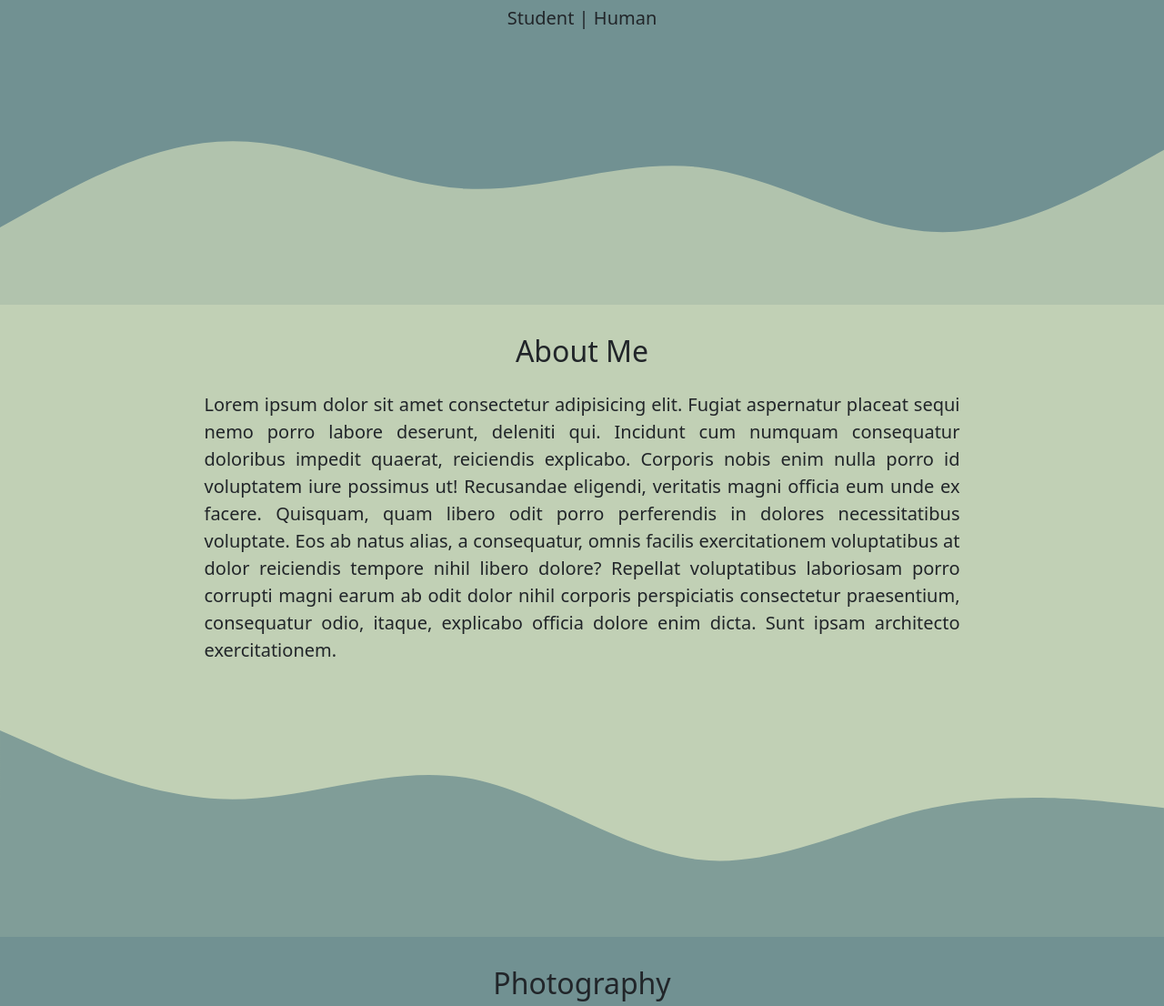
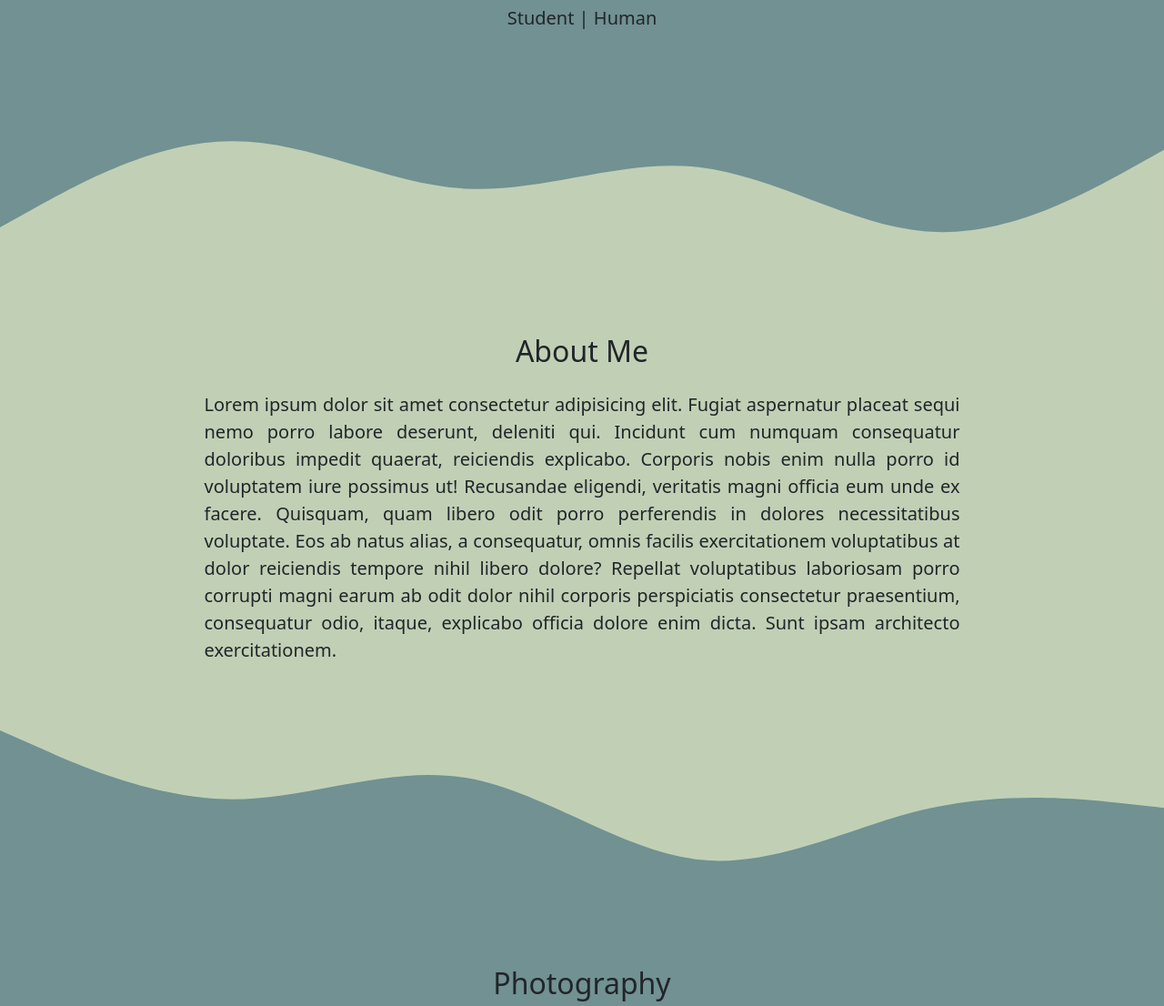
Before and after one commit to Elephantwanttofly/Elephantwanttofly.github.io, a plain HTML site: page index.html in a window 1280 px wide. Shown: the part 366-1472 px from the top of the page at 91% size. Drawn offline with nearby package versions, Linux system fonts and the light colour scheme; grey boxes are pictures that could not be loaded.

Commit message:
Update index.html

```diff
--- a/index.html
+++ b/index.html
@@ -47,7 +47,7 @@
       <svg xmlns="http://www.w3.org/2000/svg" viewBox="0 0 1440 320">
         <path
           fill="#C1D0B5"
-          fill-opacity="0.8"
+          fill-opacity="1"
           d="M0,224L48,197.3C96,171,192,117,288,117.3C384,117,480,171,576,176C672,181,768,139,864,149.3C960,160,1056,224,1152,229.3C1248,235,1344,181,1392,154.7L1440,128L1440,320L1392,320C1344,320,1248,320,1152,320C1056,320,960,320,864,320C768,320,672,320,576,320C480,320,384,320,288,320C192,320,96,320,48,320L0,320Z"
         ></path>
       </svg>
@@ -76,7 +76,7 @@
       <svg xmlns="http://www.w3.org/2000/svg" viewBox="0 0 1440 320">
         <path
           fill="#719192"
-          fill-opacity="0.8"
+          fill-opacity="1"
           d="M0,64L48,85.3C96,107,192,149,288,149.3C384,149,480,107,576,122.7C672,139,768,213,864,224C960,235,1056,181,1152,160C1248,139,1344,149,1392,154.7L1440,160L1440,320L1392,320C1344,320,1248,320,1152,320C1056,320,960,320,864,320C768,320,672,320,576,320C480,320,384,320,288,320C192,320,96,320,48,320L0,320Z"
         ></path>
       </svg>
```
